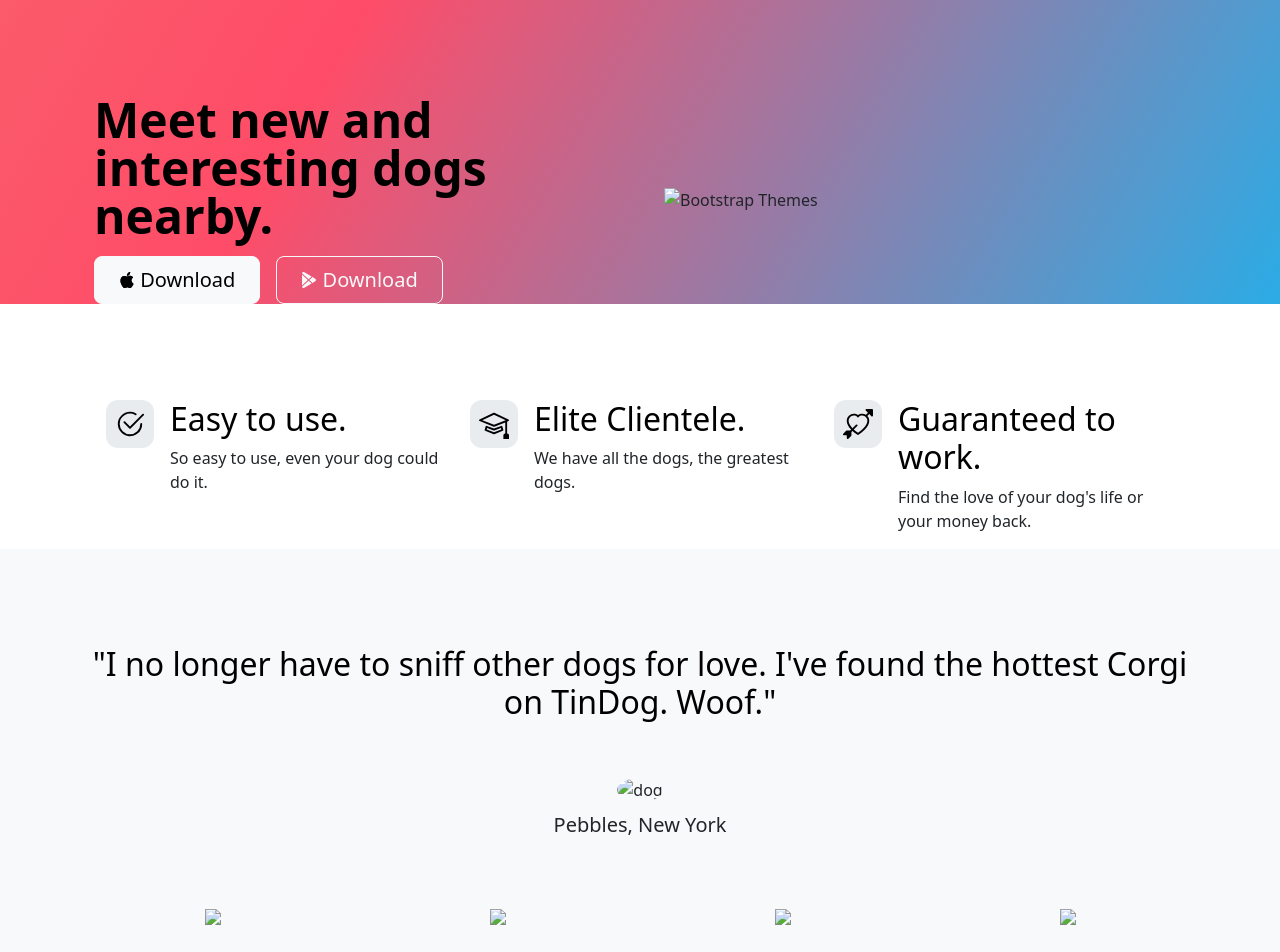
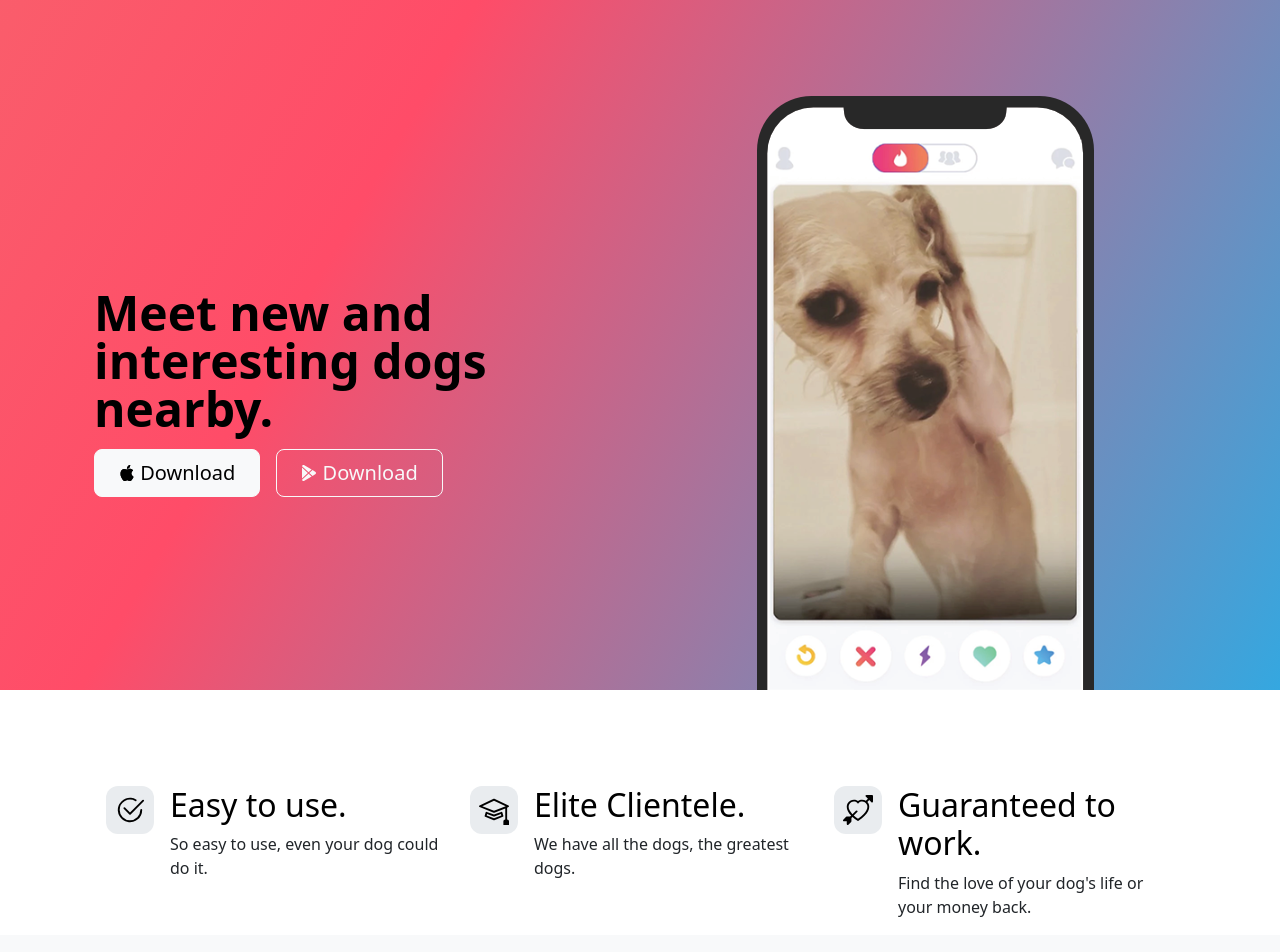
Before and after one commit to Agashi7/tindog, a plain HTML site: page index.html in a window 1280 px wide. Shown: the top 952 px of the page. Drawn offline with nearby package versions, Linux system fonts and the light colour scheme; files that its build step writes are made by us from their sources.

Commit message:
Update index.html

```diff
--- a/index.html
+++ b/index.html
@@ -17,7 +17,7 @@
     <div class="container col-xxl-8 px-4 pt-5">
       <div class="row flex-lg-row-reverse align-items-center g-5 pt-5">
         <div class="col-10 col-sm-8 col-lg-6">
-          <img src="./images/iphone.png" class="d-block mx-lg-auto img-fluid" alt="Bootstrap Themes"  height="200" loading="lazy">
+          <img src="./iphone.png" class="d-block mx-lg-auto img-fluid" alt="Bootstrap Themes"  height="200" loading="lazy">
         </div>
         <div class="col-lg-6">
           <h1 class="display-5 fw-bold text-body-emphasis lh-1 mb-3">Meet new and interesting dogs nearby.</h1>
@@ -100,17 +100,17 @@ Download</button>
       <div class="p-5 text-center bg-body-tertiary">
         <div class="container py-5">
           <h2 class="text-body-emphasis">"I no longer have to sniff other dogs for love. I've found the hottest Corgi on TinDog. Woof."</h2>
-          <img class="profile-img mt-5 " src="./images/dog-img.jpg" alt="dog">
+          <img class="profile-img mt-5 " src="./dog-img.jpg" alt="dog">
           <p class="col-lg-8 mx-auto lead mt-2">
             Pebbles, New York
           </p>
         </div>
         <div class="container">
           <div class="row">
-            <div class="col-lg-3  col-sm-12"><img src="./images/techcrunch.png" height="30px"></div>
-            <div class="col-lg-3  col-sm-12"><img src="./images/mashable.png" height="30ox"></div>
-            <div class="col-lg-3  col-sm-12"><img src="./images/bizinsider.png" height="30px"></div>
-            <div class="col-lg-3  col-sm-12"><img src="./images/tnw.png" height="30px"></div>
+            <div class="col-lg-3  col-sm-12"><img src="./techcrunch.png" height="30px"></div>
+            <div class="col-lg-3  col-sm-12"><img src="./mashable.png" height="30ox"></div>
+            <div class="col-lg-3  col-sm-12"><img src="./bizinsider.png" height="30px"></div>
+            <div class="col-lg-3  col-sm-12"><img src="./tnw.png" height="30px"></div>
           </div>
         </div>
       </div>
```
